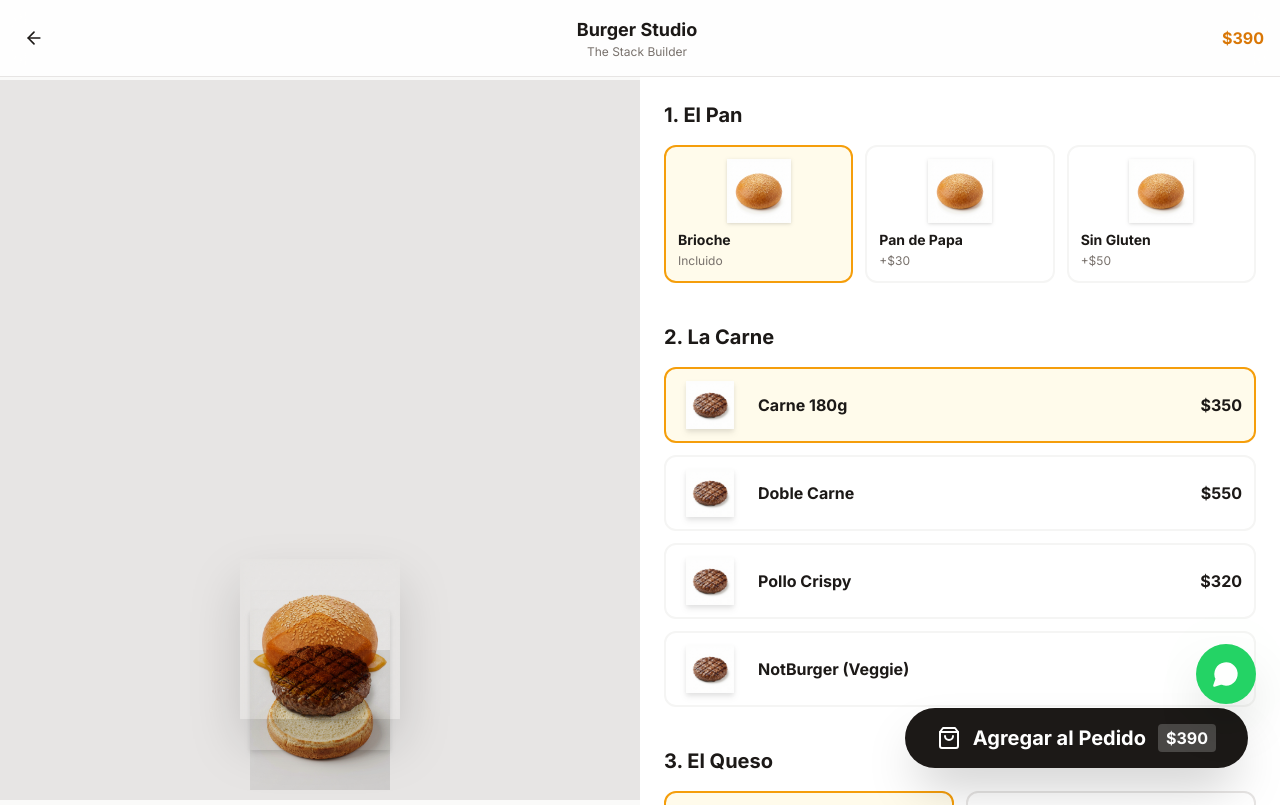
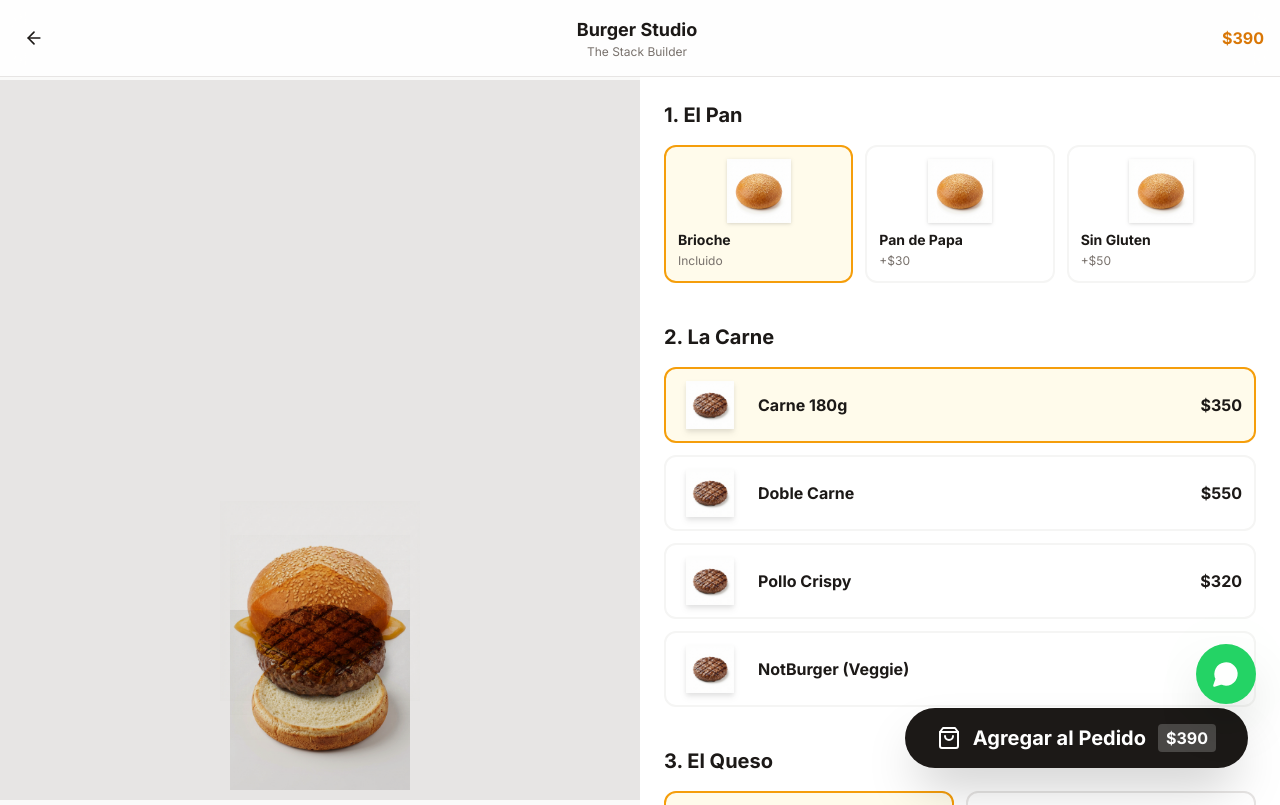
Before and after one commit to Marser321/lnb-saas, a Next.js app: page /burger-studio in a window 1280 px wide. Shown: the top 805 px of the page. Built offline with nearby package versions, Linux system fonts and the light colour scheme.

Commit message:
fix(burger): 600px burger size, remove drop shadows, enhance animation

```diff
--- a/app/burger-studio/page.tsx
+++ b/app/burger-studio/page.tsx
@@ -75,7 +75,7 @@ export default function BurgerStudioPage() {
 
                 {/* Left: Visual Builder (Sticky) */}
                 <div className="relative bg-stone-200 flex items-center justify-center p-8 lg:sticky lg:top-20 lg:h-[calc(100vh-80px)] overflow-hidden">
-                    <div className="relative w-full max-w-2xl h-[700px] flex flex-col justify-end items-center perspective-1000 pb-24">
+                    <div className="relative w-full max-w-4xl h-[700px] flex flex-col justify-end items-center perspective-1000 pb-12">
                         <AnimatePresence mode="popLayout">
                             {(() => {
                                 let currentHeight = 0;
@@ -85,53 +85,54 @@ export default function BurgerStudioPage() {
                                 elements.push(
                                     <motion.div
                                         key="bun-bottom"
-                                        className="absolute w-[480px] h-[140px] z-10 mix-blend-multiply"
+                                        className="absolute w-[600px] h-[180px] z-10 mix-blend-multiply"
                                         style={{ bottom: 0 }}
-                                        initial={{ y: 100, opacity: 0 }}
+                                        initial={{ y: 200, opacity: 0 }}
                                         animate={{ y: 0, opacity: 1 }}
-                                        transition={{ type: "spring" }}
+                                        transition={{ type: "spring", stiffness: 100 }}
                                     >
                                         <Image
                                             src={bun.bottomImage || '/images/studio/burger-bun-bottom.png'}
                                             alt="Bottom Bun"
                                             fill
-                                            className="object-contain" // Removed mix-blend from here
+                                            className="object-contain"
                                         />
                                     </motion.div>
                                 );
-                                currentHeight += 40; // Height of visible bottom bun part (scaled up)
+                                currentHeight += 50; // Increased base height
 
                                 // 2. Patty
                                 elements.push(
                                     <motion.div
                                         key={patty.id}
-                                        className="absolute w-[450px] h-[140px] z-20 mix-blend-multiply"
+                                        className="absolute w-[580px] h-[180px] z-20 mix-blend-multiply"
                                         style={{ bottom: currentHeight }}
-                                        initial={{ y: -50, opacity: 0 }}
+                                        initial={{ y: -100, opacity: 0 }}
                                         animate={{ y: 0, opacity: 1 }}
-                                        transition={{ type: "spring", bounce: 0.4 }}
+                                        transition={{ type: "spring", bounce: 0.5 }}
                                     >
-                                        <Image src={patty.image} alt={patty.label} fill className="object-contain drop-shadow-md" />
+                                        <Image src={patty.image} alt={patty.label} fill className="object-contain" />
                                     </motion.div>
                                 );
-                                currentHeight += (patty.thickness ? patty.thickness * 1.4 : 35); // Scale thickness
+                                currentHeight += (patty.thickness ? patty.thickness * 1.8 : 45); // More vertical separation
 
                                 // 3. Cheese
                                 if (cheese.id !== 'none') {
                                     elements.push(
                                         <motion.div
                                             key={cheese.id}
-                                            className="absolute w-[460px] h-[140px] z-30 pointer-events-none mix-blend-multiply"
-                                            style={{ bottom: currentHeight - 15 }} // Slight overlap
-                                            initial={{ scale: 0.8, opacity: 0 }}
+                                            className="absolute w-[590px] h-[180px] z-30 pointer-events-none mix-blend-multiply"
+                                            style={{ bottom: currentHeight - 20 }} // Overlap
+                                            initial={{ scale: 0.5, opacity: 0 }}
                                             animate={{ scale: 1, opacity: 1 }}
+                                            transition={{ type: "spring", stiffness: 200 }}
                                         >
                                             {cheese.image && (
                                                 <Image src={cheese.image} alt={cheese.label} fill className="object-contain" />
                                             )}
                                         </motion.div>
                                     );
-                                    currentHeight += (cheese.thickness ? cheese.thickness * 1.4 : 15);
+                                    currentHeight += (cheese.thickness ? cheese.thickness * 1.8 : 20);
                                 }
 
                                 // 4. Extras
@@ -139,32 +140,32 @@ export default function BurgerStudioPage() {
                                     elements.push(
                                         <motion.div
                                             key={extra.id}
-                                            className="absolute w-[450px] h-[140px] mix-blend-multiply"
+                                            className="absolute w-[580px] h-[180px] mix-blend-multiply"
                                             style={{
                                                 bottom: currentHeight,
                                                 zIndex: 40 + i
                                             }}
-                                            initial={{ x: -100, opacity: 0 }}
-                                            animate={{ x: 0, opacity: 1 }}
+                                            initial={{ x: i % 2 === 0 ? -200 : 200, opacity: 0, rotate: i % 2 === 0 ? -10 : 10 }}
+                                            animate={{ x: 0, opacity: 1, rotate: 0 }}
+                                            transition={{ type: "spring", stiffness: 120, damping: 15 }}
                                         >
-                                            <Image src={extra.image} alt={extra.label} fill className="object-contain drop-shadow-sm" />
+                                            <Image src={extra.image} alt={extra.label} fill className="object-contain" />
                                         </motion.div>
                                     );
-                                    currentHeight += (extra.thickness ? extra.thickness * 1.4 : 15);
+                                    currentHeight += (extra.thickness ? extra.thickness * 1.8 : 20);
                                 });
 
                                 // 5. Top Bun
                                 elements.push(
                                     <motion.div
                                         key="bun-top"
-                                        className="absolute w-[480px] h-[160px] drop-shadow-2xl mix-blend-multiply"
+                                        className="absolute w-[600px] h-[200px] mix-blend-multiply z-50"
                                         style={{
-                                            bottom: currentHeight - 15, // Sits slightly over the last item
-                                            zIndex: 100
+                                            bottom: currentHeight - 20,
                                         }}
-                                        initial={{ y: -200, opacity: 0 }}
+                                        initial={{ y: -300, opacity: 0 }}
                                         animate={{ y: 0, opacity: 1 }}
-                                        transition={{ type: "spring", mass: 0.8 }}
+                                        transition={{ type: "spring", mass: 1.2, stiffness: 80 }}
                                     >
                                         <Image
                                             src={bun.image}
```
